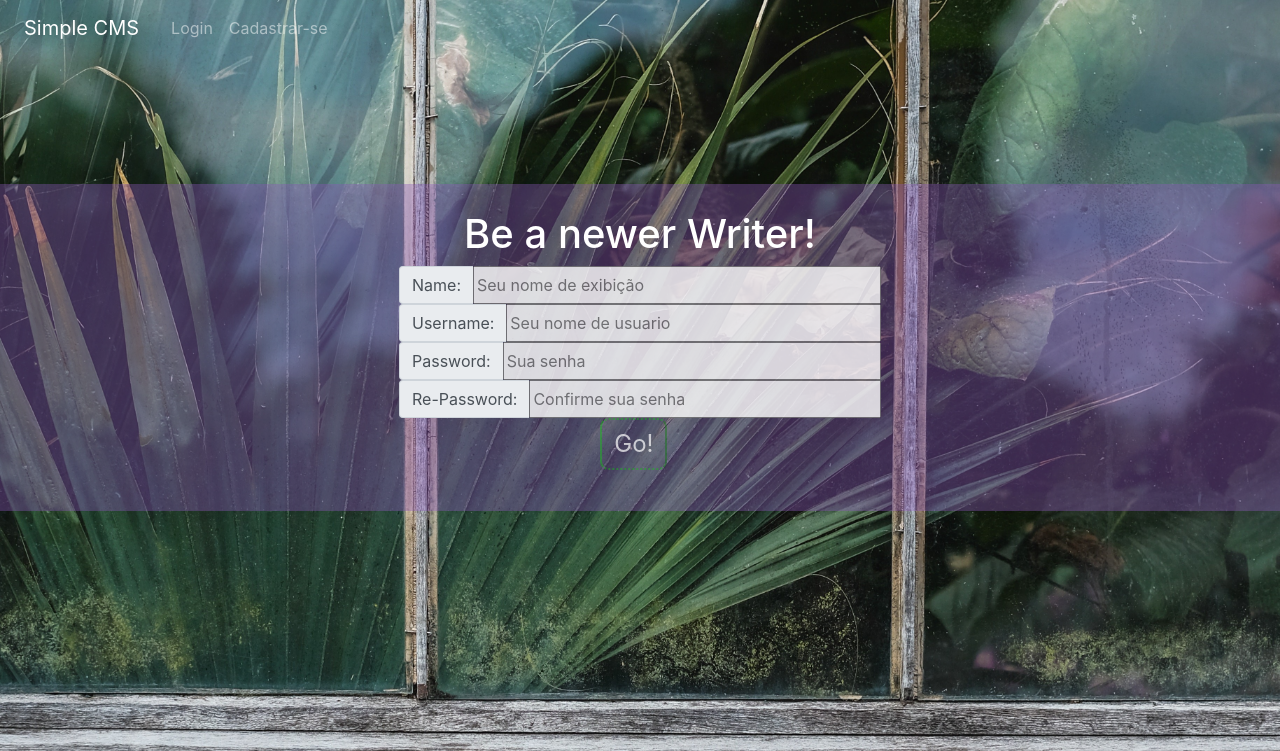
After one commit to Ronald-TR/estudosJSCMS, a Django app: page /cadwriter in a window 1280 px wide. The commit adds this page. Shown: the top 751 px of the page. Run offline with Django 3.2, Linux system fonts and the light colour scheme; some libraries are stand-ins or nearby versions.

Commit message:
inserindo pagina de cadastro

```diff
--- a/djangocmsrest/core/urls.py
+++ b/djangocmsrest/core/urls.py
@@ -8,4 +8,5 @@ urlpatterns = [
     path('postlist', views.postlist, name='postlist'),
     path('writerlogin', views.writerlogin, name='writerlogin'),
     path('errorlogin', views.errorlogin, name='errorlogin'),
+    path('cadwriter', views.cadwriter, name='cadwriter'),
 ]
--- a/djangocmsrest/core/views.py
+++ b/djangocmsrest/core/views.py
@@ -9,7 +9,8 @@ from core.models import *
 import json
 
 
-#def cadaster(request):
+def cadwriter(request):
+    return render(request, 'cad_page.html')
 
 
 def writerlogin(request):
--- a/djangocmsrest/djangocmsrest/static/core/css/core.css
+++ b/djangocmsrest/djangocmsrest/static/core/css/core.css
@@ -53,11 +53,12 @@ body {
     vertical-align: middle;
     text-align: center;
     color:white;
-}
-
-#dvLogin {
     padding: 2%;
     background-color: rgba(138, 87, 185, 0.384);
+}
+#dvLogin div{
+    text-align: center !important;
+    margin: 0 auto !important;
 }
 
 #dvLogin input{ opacity: 0.8; }
--- /dev/null
+++ b/djangocmsrest/djangocmsrest/templates/cad_page.html
@@ -0,0 +1,49 @@
+{% extends 'index.html' %}
+
+{% block body %}
+
+<div class="" id="dvLogin">
+    <form action="/writercad" class="form-group" method="POST">
+        <h1>Be a newer Writer!</h1>
+        {% csrf_token %}
+        <div class="row">
+        <div class="input-group col-md-5">
+            <span class="input-group-addon">Name:
+                 <i class="fa fa-black-tie"></i>
+            </span>
+            <input type="text" class="input-group" placeholder="Seu nome de exibição">
+        </div>
+    </div>
+
+    <div class="row">
+        <div class="input-group col-md-5">
+            <span class="input-group-addon">Username:
+                <i class="fa fa-pencil-alt"></i>
+            </span>
+            <input type="text" class="input-group" placeholder="Seu nome de usuario">
+        </div>
+    </div>
+    <div class="row">
+        <div class="input-group col-md-5">
+                <span class="input-group-addon">Password:
+                    <i class="fa fa-briefcase"></i>
+                </span>
+                <input type="password" class="input-group" placeholder="Sua senha">
+        </div>
+    </div>
+    <div class="row">
+        <div class="input-group col-md-5">
+                <span class="input-group-addon">Re-Password:
+                    <i class="fa fa-briefcase"></i>
+                </span>
+                <input type="password" class="input-group" placeholder="Confirme sua senha">
+        </div>
+
+    </div>
+        <button type="submit">Go!</button>
+    </form>
+
+
+</div>
+
+{% endblock %}
--- a/djangocmsrest/djangocmsrest/templates/index.html
+++ b/djangocmsrest/djangocmsrest/templates/index.html
@@ -11,7 +11,7 @@
     <link rel="stylesheet" href="{% static 'core/css/bootstrap.min.css' %}">
     <link rel="stylesheet" href="{% static 'core/css/bootstrap-grid.min.css' %}">
     <link rel="stylesheet" href="{% static 'core/css/bootstrap-reboot.min.css' %}">
-    <link rel="stylesheet" href="https://maxcdn.bootstrapcdn.com/font-awesome/4.7.0/css/font-awesome.min.css">
+    <!-- <link rel="stylesheet" href="https://maxcdn.bootstrapcdn.com/font-awesome/4.7.0/css/font-awesome.min.css"> -->
     <script src="{% static 'core/js/ckeditor/ckeditor.js' %}"></script>
 </head>
 <body>
@@ -26,7 +26,7 @@
                 <a class="nav-link" href="/loginpage">Login</a>
             </li>
             <li class="nav-item">
-                <a class="nav-link" href="">Cadastrar-se</a>
+                <a class="nav-link" href="/cadwriter">Cadastrar-se</a>
             </li>
         </ul>
     </nav>
```
